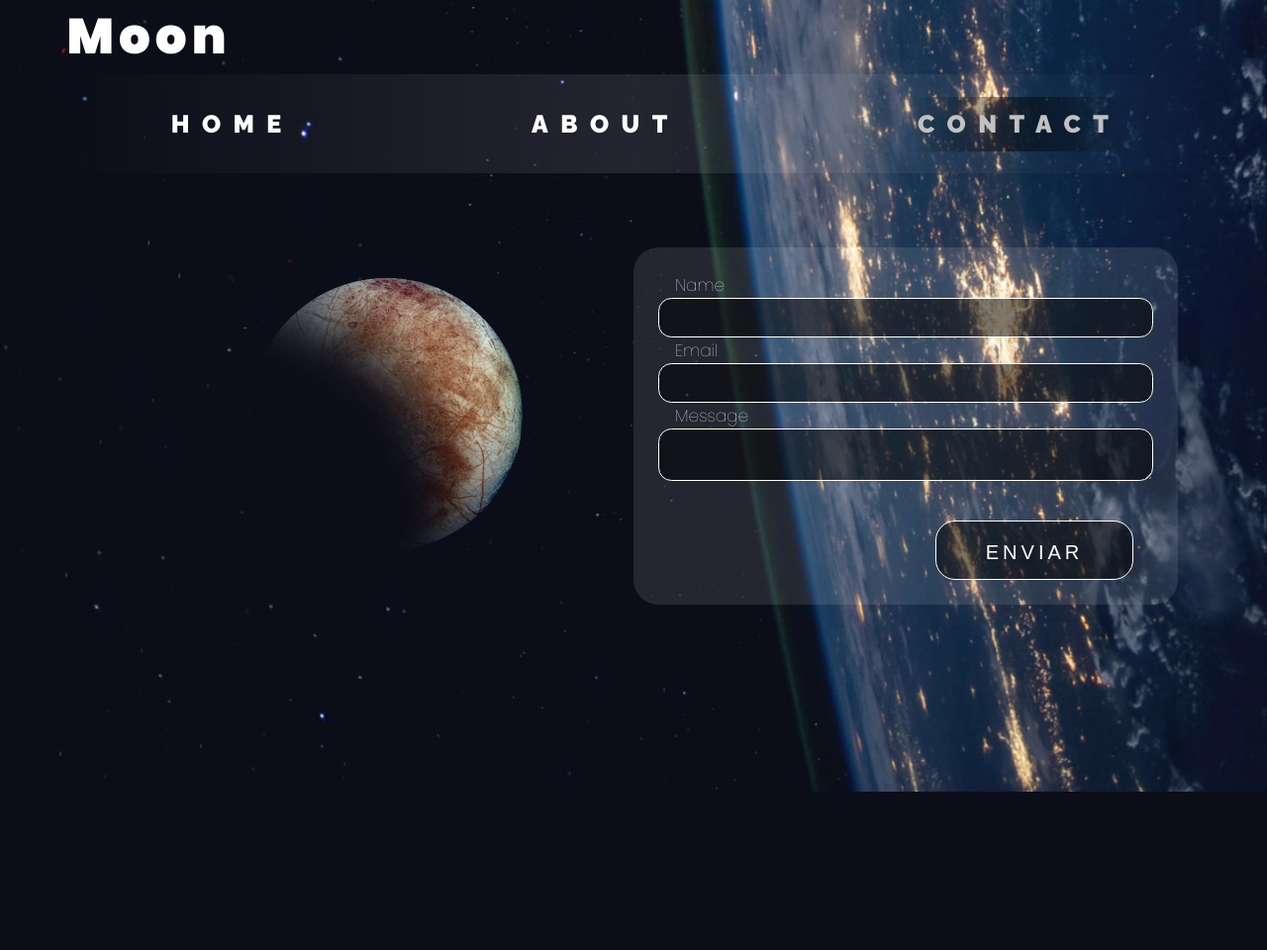
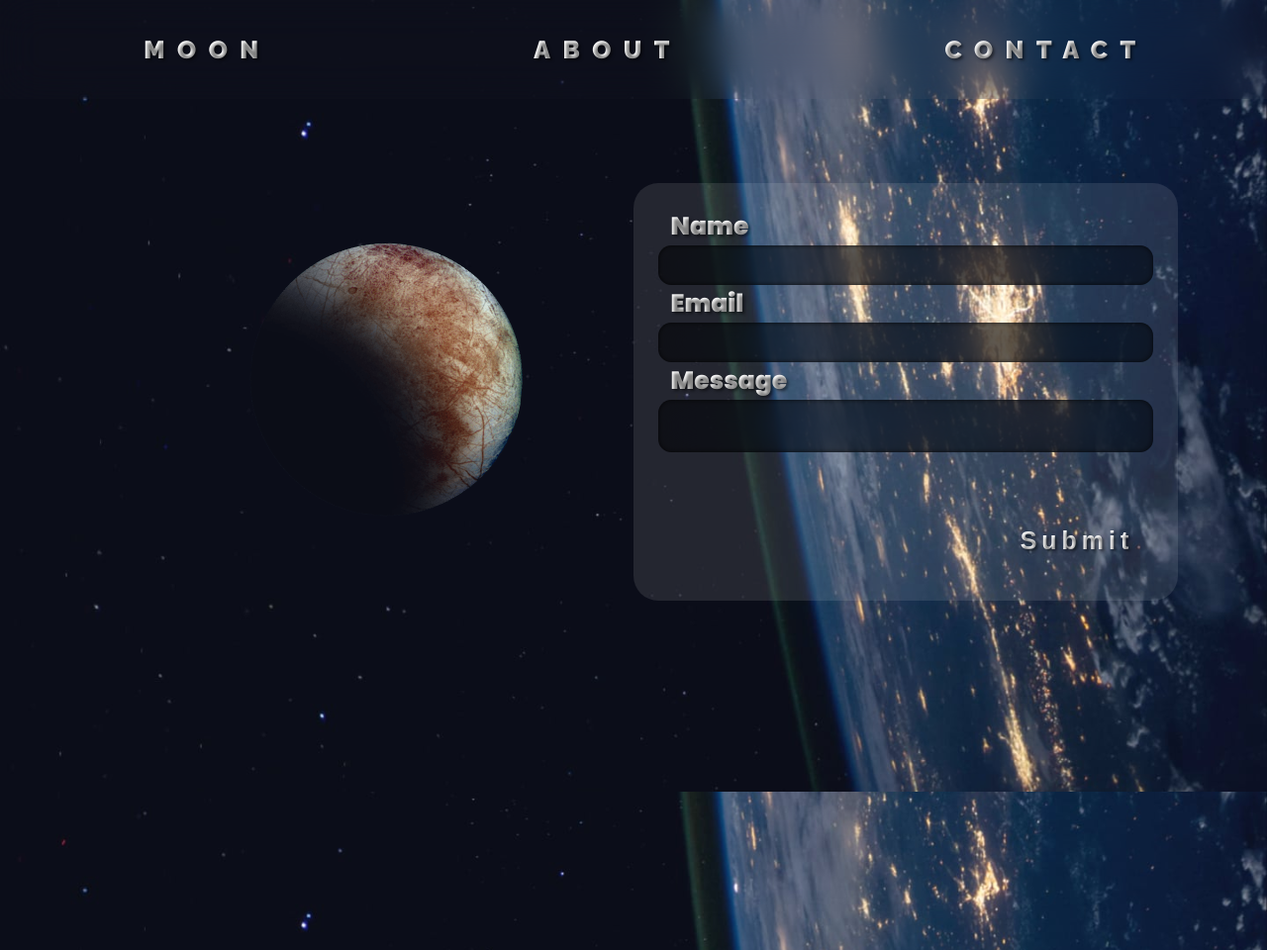
Before and after one commit to chendito/Space-website, a PHP site: page /contact.html in a window 1280 px wide. Shown: the whole page at 99% size. Before the commit the page ends 800 px from the top, so only its background shows below. Run offline with PHP 8.4, Linux system fonts and the light colour scheme.

Commit message:
Change All

```diff
--- a/about.html
+++ b/about.html
@@ -11,13 +11,12 @@
 
     <div class="cont-header">
         <header class="header">
-                <h1>M<span>oo</span>n</h1>
-                <img id="hambur-img" src="img/hamburguer.png" alt="hamburguer">
+            <img id="hambur-img" src="img/hamburguer.png" alt="hamburguer">
         </header>
     </div>
     <nav class="navigation">
             <a href="index.html">
-                Home
+                Moon
             </a>
             <a class="active" href="about.html">
                 About
--- a/contact.html
+++ b/contact.html
@@ -10,13 +10,12 @@
 <body>
     <div class="cont-header">
         <header class="header">
-                <h1>M<span>oo</span>n</h1>
-                <img id="hambur-img" src="img/hamburguer.png" alt="hamburguer">
+            <img id="hambur-img" src="img/hamburguer.png" alt="hamburguer">
         </header>
     </div>
     <nav class="navigation">
             <a href="index.html">
-                Home
+                Moon
             </a>
             <a href="about.html">
                 About
@@ -37,7 +36,7 @@
                 <input type="email" name="email" id="email">
                 <label>Message</label>
                 <textarea name="message" class="textarea"></textarea>
-                <input type="submit" value="Enviar" id="submit">
+                <input type="submit" value="Submit" id="submit">
             </form>
         </div>
     </main>
--- a/css/styles.css
+++ b/css/styles.css
@@ -25,9 +25,8 @@
 body {
     background-image: url(../img/tablet.jpg);
     font-family: 'Poppins', sans-serif;
-    background-position: fixed;
+    background-attachment: fixed;
     background-repeat: no-repeat;
-    background-attachment:scroll;
     background-size: cover;
     font-size: 25px;
     overflow-x: hidden;
@@ -35,7 +34,7 @@
 @media (min-width: 991px) {
     body {
         background-image: url(../img/home.jpg);
-        background-position: fixed;
+        background-attachment: fixed;
         background-repeat: no-repeat;
         font-family: 'Poppins', sans-serif;
         font-size: 25px;
@@ -108,22 +106,23 @@
 }
 
 /**Nav**/
+@media (max-width: 768px){
     .navigation {
         display: flex;
         flex-direction: column;
         justify-content: space-around;
         text-align: center;
         align-items: center;
+        position: fixed;
         background-image: url(../img/tablet.jpg);
-    background-size: center center;
-    background-repeat: no-repeat;
-    position: fixed;
+        transition: all .5s ease-in-out;
         right: -120%;
         top: 0;
-    width: 100vw;
+        width: 100%;
         height: 100vh;
         z-index: 999;
 
+    }
 }
 /** Menu Open Js ========**/
 .menu-on {
@@ -132,16 +131,28 @@
 }
 /**==============**/
 /*Navigation ====================*/
+@media (min-width: 991px) {
+    body {
+        overflow: hidden;
+    }
+
+}
 @media (min-width: 768px) {
+    main {
+        margin-top: 10rem;
+    }
     .navigation {
-        position: relative;
+        position: absolute;
         display: flex;
         flex-direction: row;
         justify-content: space-around;
         align-items: center;
-        background-image: linear-gradient(90deg, transparent, rgba(255,255,255,.1), transparent);
-        max-width: 1200px;
+        -webkit-backdrop-filter: saturate(100%) blur(20px);
+        backdrop-filter: saturate(100%) blur(20px);
+        background-color: rgba(255, 255, 255, .01);
+        width: 100%;
         margin: 0 auto;
+        top: 0;
         height: 4em;
         right: 0;
     }
@@ -153,18 +164,13 @@
     letter-spacing: .5em;
     padding: .5em;
     margin-left: 1em;
-    color: #fff;
+    background-color: #fff;
+    color: transparent;
+    text-shadow: 2px 2px 3px rgba(0,0,0,0.5);
+    -webkit-background-clip: text;
+       -moz-background-clip: text;
+            background-clip: text;
 }
-.navigation a:hover {
-    background-image: linear-gradient(90deg, transparent, rgba(0,0,0,.5), transparent);
-}
-
-.navigation .active{
-    background-image: linear-gradient(90deg, transparent, rgba(0,0,0,.5), transparent);
-    color: #c1c1c1;
-}
-
-
 /*contenedor menu*/
 .contenedor {
     display: flex;
@@ -244,6 +263,8 @@
     align-items: center;
     justify-content: center;
     row-gap: 2.7em;
+    width: 100%;
+    height: 100%;
 }
 @media (min-width: 991px) {
     .form-container {
@@ -272,20 +293,33 @@
 }
 
 .form input, textarea {
-    background-color: rgba(0, 0, 0, .5);
-    border: 1px solid #fff;
+    -webkit-backdrop-filter: saturate(180%) blur(20px);
+    backdrop-filter: saturate(180%) blur(20px);
+    background-color: rgba(0, 0, 0, .55);
+    box-shadow: 0px 0px 5px 0px rgba(0,0,0,0.75) inset;
+    -webkit-box-shadow: 0px 0px 5px 0px rgba(0,0,0,0.75) inset;
+    -moz-box-shadow: 0px 0px 5px 0px rgba(0,0,0,0.75) inset;
     color: #ccc;
     border-radius: 1em;
+    border: none;
+    resize: none;
+    text-transform: uppercase;
     height: 3em;
     width: 100%;
     padding: 1em;
     outline: none;
 }
 label {
-    color: #fff;
+    background-color: #fff;
+    color: transparent;
+    text-shadow: 2px 2px 3px rgba(0,0,0,0.5);
+    -webkit-background-clip: text;
+       -moz-background-clip: text;
+            background-clip: text;
     align-self: flex-start;
-    font-size: 17px;
-    margin-left: 1em;
+    font-size: 1em;
+    font-weight: 700;
+    margin-left: .5em;
 }
 textarea {
     width: 100%;
@@ -297,21 +331,24 @@
 }
 /*Enviar ============================*/
 #submit {
-    background-color: rgba(0, 0, 0, .5);
-    border: 1px solid #fff;
-    border-radius: 1em;
-    font-family: sans-serif;
     letter-spacing: .2em;
-    text-transform: uppercase;
-    color: #fff;
-    font-size: .8em;
+    text-transform: none;
+    background-color: #fff;
+    color: transparent;
+    text-shadow: 2px 2px 3px rgba(0,0,0,0.5);
+    -webkit-background-clip: text;
+       -moz-background-clip: text;
+            background-clip: text;
+    backdrop-filter: none;
+    box-shadow: none;
+    font-size: 1em;
+    font-weight: 700;
     width: 10em;
     max-width: 100%;
     cursor: pointer;
+    border: none;
     margin-top: 2em;
-    align-self: baseline;
-    transition: .5s;
-    margin-right: 1em;
+   margin-right: -3rem;
 }
 @media (min-width: 768px) {
     #submit {
--- a/index.html
+++ b/index.html
@@ -26,13 +26,12 @@
 
     <div class="cont-header">
         <header class="header">
-                <h1>Moon</h1>
-                <img id="hambur-img" src="img/hamburguer.png" alt="hamburguer">
+            <img id="hambur-img" src="img/hamburguer.png" alt="hamburguer">
         </header>
     </div>
     <nav class="navigation">
             <a class="active" href="index.html">
-                Home
+                Moon
             </a>
             <a href="about.html">
                 About
```
Also changed, not shown: other parts of css/styles.css (+18 -9 lines). Lines whose indentation alone changed are shown as unchanged.
